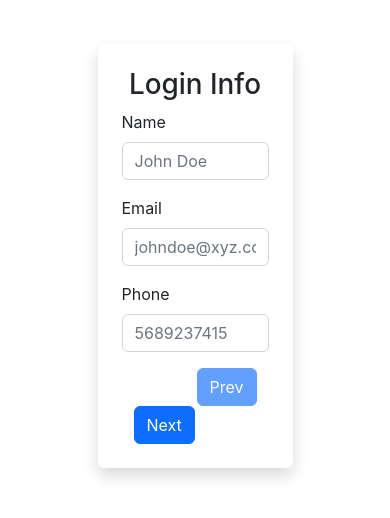
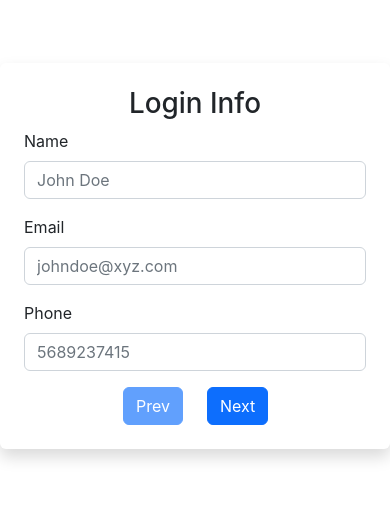
Before and after one commit to msdeshmukh009/multi-step-verification-form, a React (Create React App) app: page / in a window 390 px wide. Shown: the part 166-684 px from the top of the page. Built offline with nearby package versions, Linux system fonts and the light colour scheme.

Commit message:
style: responsiveness

```diff
--- a/src/features/form/components/ParentForm.tsx
+++ b/src/features/form/components/ParentForm.tsx
@@ -9,11 +9,17 @@ import { SubmissionPage } from "./SubmissionPage";
 const ParentForm = () => {
   const { stage } = useAppSelector(state => state.form);
 
-  const headings = ["Login Info", "Address Info", "Other", "", "Thanks for the submission."];
+  const headings = [
+    "Login Info",
+    "Address Info",
+    "Other",
+    "Confirmation",
+    "Thanks for the submission.",
+  ];
 
   return (
-    <main className="min-vh-100 d-flex">
-      <Container className="w-50 m-auto shadow p-4 rounded">
+    <main style={{ maxWidth: "750px" }} className="min-vh-100 m-auto d-flex">
+      <Container className="container-sm m-auto shadow p-4 rounded">
         <h1 className="text-center">{headings[stage]}</h1>
         {stage === 0 && <LoginInfoForm />}
         {stage === 1 && <PersonalInfoForm />}
```
